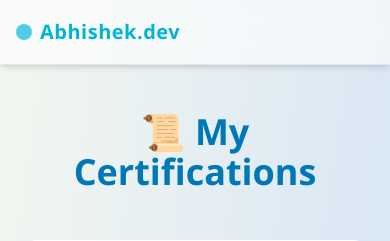
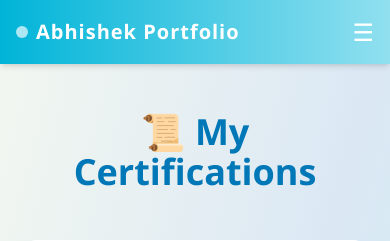
Before and after one commit to abhisheksahoo15/Abhishek_portfolio, a FastAPI app: page /certificate in a window 390 px wide. Shown: the top 241 px of the page. Run offline with FastAPI, Linux system fonts and the light colour scheme; some libraries are stand-ins or nearby versions.

Commit message:
abhishek machine learningn

```diff
--- a/templates/webpages/certification.html
+++ b/templates/webpages/certification.html
@@ -34,20 +34,41 @@
 </head>
 <body class="bg-gradient-to-br from-[#f3f7f0] via-[#dbe8f4] to-[#caf0f8] text-[#1d1d1f]">
 
-  <!-- Navbar -->
-  <nav class="backdrop-blur-xl bg-white/60 border-b border-gray-200 shadow-md fixed top-0 w-full z-50">
-    <div class="max-w-7xl mx-auto px-4 sm:px-6 lg:px-8 flex justify-between items-center h-16">
+ <!-- Gradient Navbar with Hamburger -->
+  <nav class="bg-gradient-to-r from-[#00b4d8] via-[#48cae4] to-[#90e0ef] fixed top-0 w-full z-50 shadow-md">
+    <div class="max-w-7xl mx-auto px-4 sm:px-6 lg:px-8 flex items-center justify-between h-16">
       <div class="flex items-center space-x-2">
-        <div class="w-4 h-4 bg-[#00b4d8] rounded-full animate-pulse"></div>
-        <a href="index.html" class="text-xl font-extrabold text-[#00b4d8] tracking-wide">Abhishek.dev</a>
+        <div class="w-3 h-3 bg-white rounded-full animate-pulse"></div>
+        <span class="text-xl font-extrabold text-white tracking-wider">Abhishek Portfolio</span>
       </div>
-      <div class="hidden md:flex space-x-8 text-base font-medium">
-        <a href="index.html" class="nav-link hover:text-[#00b4d8]">Home</a>
-        <a href="#certs" class="nav-link hover:text-[#00b4d8]">Certifications</a>
+
+      <!-- Desktop Nav -->
+      <div class="hidden md:flex space-x-8 text-base font-medium text-black">
+        <a href="#hero" class="nav-link hover:text-yellow-200">Home</a>
+        <a href="#skills" class="nav-link hover:text-yellow-200">Skills</a>
+        <a href="/certificate" class="nav-link hover:text-yellow-200">Certifications</a>
+        <a href="#current" class="nav-link hover:text-yellow-200">Working On</a>
+        <a href="#contact" class="nav-link hover:text-yellow-200">Contact</a>
+      </div>
+
+      <!-- Hamburger Button -->
+      <div class="md:hidden">
+        <button id="menu-toggle" class="text-white focus:outline-none text-2xl">
+          ☰
+        </button>
       </div>
     </div>
+
+    <!-- Mobile Menu -->
+    <div id="mobile-menu"
+      class="hidden md:hidden px-4 pb-4 pt-2 bg-gradient-to-r from-[#90e0ef] via-[#48cae4] to-[#00b4d8] text-white text-base font-medium">
+      <a href="#hero" class="block py-2">Home</a>
+      <a href="#skills" class="block py-2">Skills</a>
+      <a href="#certifications" class="block py-2">Certifications</a>
+      <a href="#current" class="block py-2">Working On</a>
+      <a href="#contact" class="block py-2">Contact</a>
+    </div>
   </nav>
-
   <!-- Certifications Section -->
   <section id="certs" class="pt-28 pb-16 px-6 max-w-7xl mx-auto" data-aos="fade-up">
     <h2 class="text-4xl font-bold text-center text-[#0077b6] mb-12">📜 My Certifications</h2>
@@ -55,26 +76,26 @@
     <div class="grid grid-cols-1 sm:grid-cols-2 md:grid-cols-3 gap-8">
       <!-- Certificate Card -->
       <div class="bg-white rounded-xl shadow-lg p-4 hover:shadow-2xl transition">
-        <img src="certificates/google-data.png" alt="Google Certificate" class="rounded-md mb-4 w-full h-48 object-cover" />
-        <h4 class="font-bold text-[#0077b6] text-lg">Google Data Analytics</h4>
-        <p class="text-sm text-gray-500 mt-1">Credential ID: GDA-2023-001</p>
-        <a href="certificates/google-data.png" download class="mt-3 inline-block text-sm bg-[#00b4d8] text-white px-4 py-2 rounded-full hover:bg-[#0077b6] transition">⬇️ Download</a>
+        <img src="/static/certificates/python_certificate.jpg" alt="Advance Python Developer Certificate" class="rounded-md mb-4 w-full h-48 object-cover" />
+        <h4 class="font-bold text-[#0077b6] text-lg">Sarva It Solutions</h4>
+        <p class="text-sm text-gray-500 mt-1">Credential ID: 033256694326 Licenced By Goverment OF India</p>
+        <a href="/static/certificates/python_certificate.jpg" download class="mt-3 inline-block text-sm bg-[#00b4d8] text-white px-4 py-2 rounded-full hover:bg-[#0077b6] transition">⬇️ Download</a>
       </div>
 
       <div class="bg-white rounded-xl shadow-lg p-4 hover:shadow-2xl transition">
-        <img src="certificates/stanford-ml.png" alt="Stanford ML" class="rounded-md mb-4 w-full h-48 object-cover" />
-        <h4 class="font-bold text-[#0077b6] text-lg">Machine Learning – Stanford</h4>
-        <p class="text-sm text-gray-500 mt-1">Instructor: Andrew Ng</p>
-        <a href="certificates/stanford-ml.png" download class="mt-3 inline-block text-sm bg-[#00b4d8] text-white px-4 py-2 rounded-full hover:bg-[#0077b6] transition">⬇️ Download</a>
+        <img src="/static/certificates/DatavizualizationTata.jpeg" alt="Stanford ML" class="rounded-md mb-4 w-full h-48 object-cover" />
+        <h4 class="font-bold text-[#0077b6] text-lg">Data Visualization – TATA</h4>
+        <p class="text-sm text-gray-500 mt-1">Instructor: Forge</p>
+        <a href="/static/certificates/DatavizualizationTata.jpeg" download class="mt-3 inline-block text-sm bg-[#00b4d8] text-white px-4 py-2 rounded-full hover:bg-[#0077b6] transition">⬇️ Download</a>
       </div>
 
       <div class="bg-white rounded-xl shadow-lg p-4 hover:shadow-2xl transition">
-        <img src="certificates/aws-cloud.png" alt="AWS Certificate" class="rounded-md mb-4 w-full h-48 object-cover" />
-        <h4 class="font-bold text-[#0077b6] text-lg">AWS Cloud Practitioner</h4>
-        <p class="text-sm text-gray-500 mt-1">Issued by AWS</p>
-        <a href="certificates/aws-cloud.png" download class="mt-3 inline-block text-sm bg-[#00b4d8] text-white px-4 py-2 rounded-full hover:bg-[#0077b6] transition">⬇️ Download</a>
+        <img src="/static/certificates/DatascienceHP.jpeg" alt="AWS Certificate" class="rounded-md mb-4 w-full h-48 object-cover" />
+        <h4 class="font-bold text-[#0077b6] text-lg">Data Science & Analytics - HP</h4>
+        <p class="text-sm text-gray-500 mt-1">Issued by HP </p>
+        <a href="/static/certificates/DatascienceHP.jpeg" download class="mt-3 inline-block text-sm bg-[#00b4d8] text-white px-4 py-2 rounded-full hover:bg-[#0077b6] transition">⬇️ Download</a>
       </div>
-
+<!--
       <div class="bg-white rounded-xl shadow-lg p-4 hover:shadow-2xl transition">
         <img src="certificates/python-umich.png" alt="Python UMich" class="rounded-md mb-4 w-full h-48 object-cover" />
         <h4 class="font-bold text-[#0077b6] text-lg">Python for Everybody</h4>
@@ -95,7 +116,7 @@
         <p class="text-sm text-gray-500 mt-1">LinkedIn Learning</p>
         <a href="certificates/power-bi.png" download class="mt-3 inline-block text-sm bg-[#00b4d8] text-white px-4 py-2 rounded-full hover:bg-[#0077b6] transition">⬇️ Download</a>
       </div>
-    </div>
+    </div> -->
   </section>
 
   <!-- Footer -->
```
Also changed, not shown: templates/webpages/index.html (+74 -10 lines), static/certificates/DatascienceHP.jpeg (added), static/certificates/DatavizualizationTata.jpeg (added), static/certificates/Infosys.jpeg (added), static/certificates/python_certificate.jpg (added).
